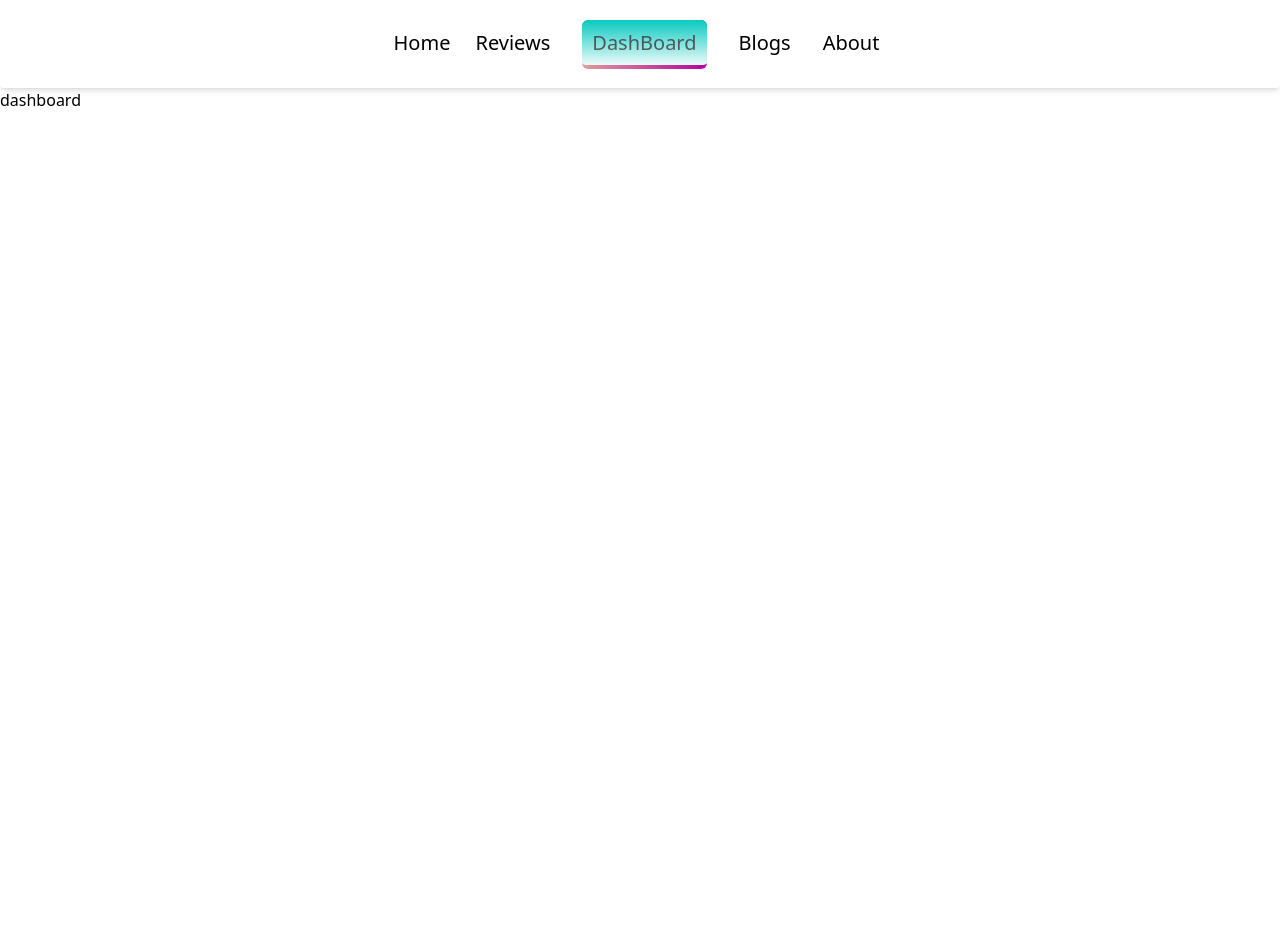
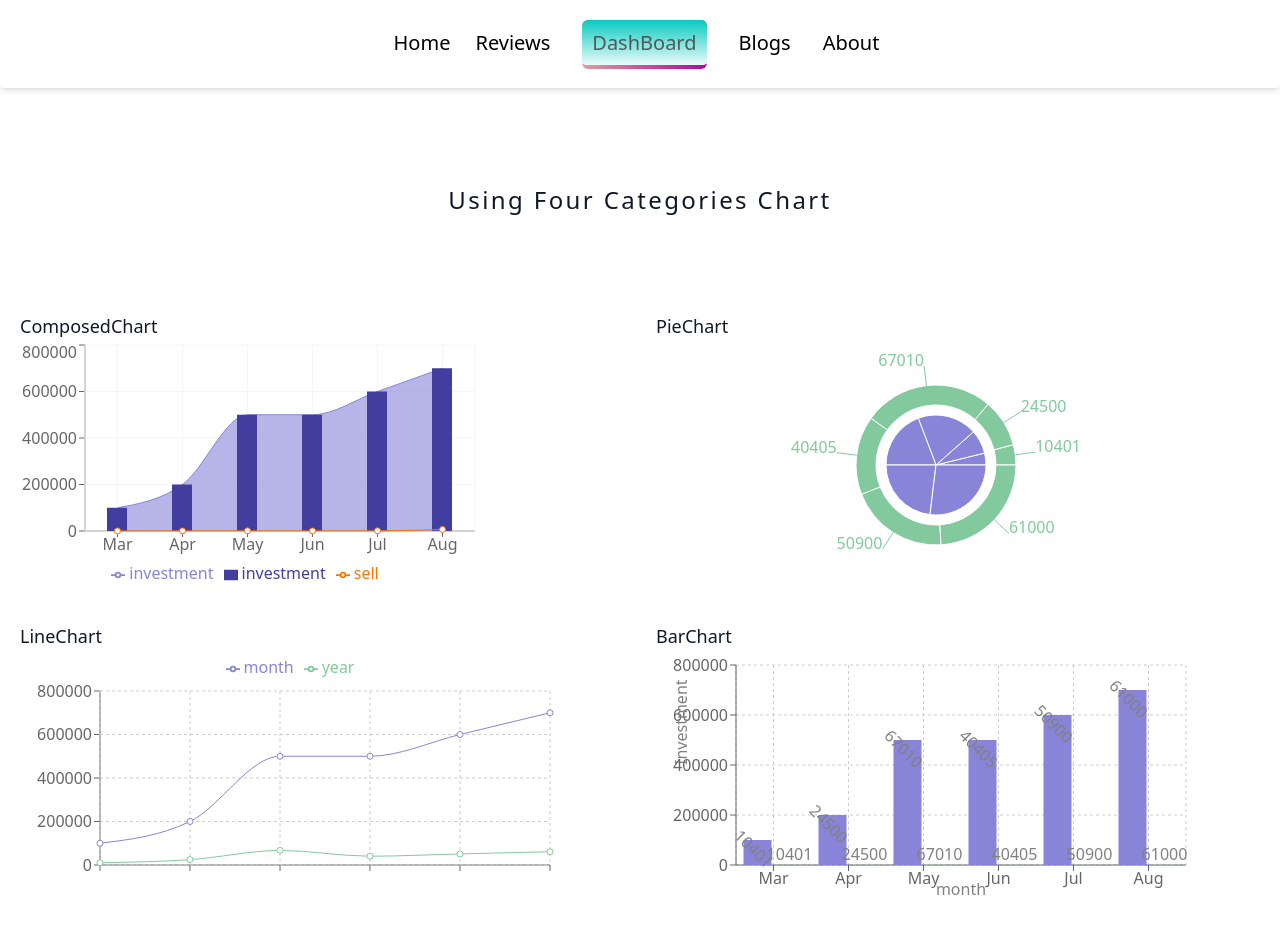
Before and after one commit to Hamed-Hasan/assignment-nine-react-router, a React (Create React App) app: page /dashboard in a window 1280 px wide. Shown: the top 934 px of the page. Before the commit the page ends 800 px from the top, so only its background shows below. Built offline with nearby package versions, Linux system fonts and the light colour scheme.

Commit message:
dashboard added using chart

```diff
--- /dev/null
+++ b/src/component/Chart/FirstChart.js
@@ -0,0 +1,61 @@
+import React from 'react';
+import { Area, Bar, CartesianGrid, ComposedChart, Legend, Line, Tooltip, XAxis, YAxis } from 'recharts';
+
+
+const data = [
+    {
+        "month": "Mar",
+        "investment": 100000,
+        "sell": 241,
+        "revenue": 10401
+    },
+    {
+        "month": "Apr",
+        "investment": 200000,
+        "sell": 423,
+        "revenue": 24500
+    },
+    {
+        "month": "May",
+        "investment": 500000,
+        "sell": 726,
+        "revenue": 67010
+    },
+    {
+        "month": "Jun",
+        "investment": 500000,
+        "sell": 529,
+        "revenue": 40405
+    },
+    {
+        "month": "Jul",
+        "investment": 600000,
+        "sell": 601,
+        "revenue": 50900
+    },
+    {
+        "month": "Aug",
+        "investment": 700000,
+        "sell": 6720,
+        "revenue": 61000
+    }
+]
+
+const FirstChart = () => {
+    return (
+        <div>
+           <ComposedChart width={460} height={250} data={data}>
+  <XAxis dataKey="month" />
+  <YAxis />
+  <Tooltip />
+  <Legend />
+  <CartesianGrid stroke="#f5f5f5" />
+  <Area type="monotone" dataKey="investment" fill="#8884d8" stroke="#8884d8" />
+  <Bar dataKey="investment" barSize={20} fill="#413ea0" />
+  <Line type="monotone" dataKey="sell" stroke="#ff7300" />
+</ComposedChart>
+        </div>
+    );
+};
+
+export default FirstChart;
--- /dev/null
+++ b/src/component/Chart/FourthChart.js
@@ -0,0 +1,68 @@
+import React from 'react';
+import { Bar, BarChart, CartesianGrid, Label, LabelList, Tooltip, XAxis, YAxis } from 'recharts';
+
+const FourthChart = () => {
+    const data = [
+        {
+            "month": "Mar",
+            "investment": 100000,
+            "sell": 241,
+            "revenue": 10401
+        },
+        {
+            "month": "Apr",
+            "investment": 200000,
+            "sell": 423,
+            "revenue": 24500
+        },
+        {
+            "month": "May",
+            "investment": 500000,
+            "sell": 726,
+            "revenue": 67010
+        },
+        {
+            "month": "Jun",
+            "investment": 500000,
+            "sell": 529,
+            "revenue": 40405
+        },
+        {
+            "month": "Jul",
+            "investment": 600000,
+            "sell": 601,
+            "revenue": 50900
+        },
+        {
+            "month": "Aug",
+            "investment": 700000,
+            "sell": 670,
+            "revenue": 61000
+        }
+    ]
+    return (
+        <div>
+           <BarChart
+  width={560}
+  height={250}
+  data={data}
+  margin={{ top: 15, right: 30, left: 20, bottom: 5 }}
+>
+  <CartesianGrid strokeDasharray="3 3" />
+  <XAxis dataKey="month">
+    <Label value="month" offset={0} position="insideBottom" />
+  </XAxis>
+  <Tooltip />
+  <YAxis label={{ value: 'Investment', angle: -90, position: 'insideLeft', textAnchor: 'middle' }} />
+  <Bar dataKey="investment" fill="#8884d8">
+    <LabelList dataKey="revenue" position="insideTop" angle="45"  />
+  </Bar>
+  <Bar dataKey="sell" fill="#82ca9d">
+    <LabelList dataKey="revenue" position="top" />
+  </Bar>
+</BarChart>
+        </div>
+    );
+};
+
+export default FourthChart;
--- /dev/null
+++ b/src/component/Chart/SecondChart.js
@@ -0,0 +1,56 @@
+import React from 'react';
+import { Pie, PieChart } from 'recharts';
+
+const SecondChart = () => {
+
+    const data = [
+        {
+            "month": "Mar",
+            "investment": 100000,
+            "sell": 241,
+            "revenue": 10401
+        },
+        {
+            "month": "Apr",
+            "investment": 200000,
+            "sell": 423,
+            "revenue": 24500
+        },
+        {
+            "month": "May",
+            "investment": 500000,
+            "sell": 726,
+            "revenue": 67010
+        },
+        {
+            "month": "Jun",
+            "investment": 500000,
+            "sell": 529,
+            "revenue": 40405
+        },
+        {
+            "month": "Jul",
+            "investment": 600000,
+            "sell": 601,
+            "revenue": 50900
+        },
+        {
+            "month": "Aug",
+            "investment": 700000,
+            "sell": 670,
+            "revenue": 61000
+        }
+    ]
+
+
+    return (
+        <div>
+           <PieChart width={560} height={250}>
+  <Pie data={data} dataKey="investment" nameKey="month" cx="50%" cy="50%" outerRadius={50} fill="#8884d8" />
+  <Pie data={data} dataKey="revenue" nameKey="month" cx="50%" cy="50%" innerRadius={60} outerRadius={80} fill="#82ca9d" label />
+</PieChart>
+        </div>
+    );
+};
+
+export default SecondChart;
--- /dev/null
+++ b/src/component/Chart/ThirdChart.js
@@ -0,0 +1,61 @@
+import React from 'react';
+import {  CartesianGrid, Legend, Line, LineChart, Tooltip, XAxis, YAxis } from 'recharts';
+
+const ThirdChart = () => {
+
+    const data = [
+        {
+            "month": "Mar",
+            "investment": 100000,
+            "sell": 241,
+            "revenue": 10401
+        },
+        {
+            "month": "Apr",
+            "investment": 200000,
+            "sell": 423,
+            "revenue": 24500
+        },
+        {
+            "month": "May",
+            "investment": 500000,
+            "sell": 726,
+            "revenue": 67010
+        },
+        {
+            "month": "Jun",
+            "investment": 500000,
+            "sell": 529,
+            "revenue": 40405
+        },
+        {
+            "month": "Jul",
+            "investment": 600000,
+            "sell": 601,
+            "revenue": 50900
+        },
+        {
+            "month": "Aug",
+            "investment": 700000,
+            "sell": 670,
+            "revenue": 61000
+        }
+    ]
+    return (
+        <div>
+<LineChart width={560} height={250} data={data}
+  margin={{ top: 5, right: 30, left: 20, bottom: 5 }}>
+  <XAxis dataKey="name" />
+  <YAxis />
+  <CartesianGrid strokeDasharray="3 3" />
+  <Tooltip />
+  <Legend verticalAlign="top" height={36}/>
+  <Line name="month" type="monotone" dataKey="investment" stroke="#8884d8" />
+  <Line name="year" type="monotone" dataKey="revenue" stroke="#82ca9d" />
+
+</LineChart>
+        </div>
+    );
+};
+
+export default ThirdChart;
--- a/src/component/CustomersReviews/CustomersReviews.js
+++ b/src/component/CustomersReviews/CustomersReviews.js
@@ -6,7 +6,6 @@ const CustomersReviews = () => {
     const [products, setProducts] = useProducts();
     const sliceProducts = products;
     const result = sliceProducts.slice(0,3)
-    console.log(result)
     return (
         <div>
             <h1 className='text-center text-5xl font-bold py-10'>Customers Reviews  ({result.length})</h1>
--- a/src/component/DashBord/DashBoard.js
+++ b/src/component/DashBord/DashBoard.js
@@ -1,9 +1,44 @@
 import React from 'react';
+import FirstChart from '../Chart/FirstChart';
+import FourthChart from '../Chart/FourthChart';
+import SecondChart from '../Chart/SecondChart';
+import ThirdChart from '../Chart/ThirdChart';
 import './DashBoard.css'
 const DashBoard = () => {
     return (
         <div>
-            dashboard
+         <section className="text-gray-600 body-font">
+  <div className="container px-5 py-24 mx-auto">
+    <div className="flex flex-col text-center w-full mb-20">
+      <h1 className="text-2xl font-medium title-font mb-4 text-gray-900 tracking-widest">Using Four Categories Chart</h1>
+
+    </div>
+    <div className="flex flex-wrap -m-4">
+      <div className="p-4 lg:w-1/2">
+      <h2 class="title-font font-medium text-lg text-gray-900">ComposedChart</h2>
+
+
+    <FirstChart/>
+
+      </div>
+      <div className="p-4 lg:w-1/2">
+      <h2 class="title-font font-medium text-lg text-gray-900">PieChart</h2>
+   <SecondChart/>
+
+      </div>
+      <div className="p-4 lg:w-1/2">
+      <h2 class="title-font font-medium text-lg text-gray-900">LineChart</h2>
+      <ThirdChart/>
+
+      </div>
+      <div className="p-4 lg:w-1/2">
+      <h2 class="title-font font-medium text-lg text-gray-900">BarChart</h2>
+      <FourthChart/>
+
+      </div>
+    </div>
+  </div>
+</section>
         </div>
     );
 };
--- a/src/component/Reviews/Reviews.js
+++ b/src/component/Reviews/Reviews.js
@@ -8,7 +8,7 @@ const Reviews = () => {
 
     return (
 <div className="container mx-auto">
-    <h2 className='text-center text-3xl font-bold py-14'>What Our Customer Say !!!!</h2>
+    <h2 className='text-center text-3xl font-bold py-14 text-yellow-400'>What Our Customer Say !!!!</h2>
 <div className='grid md:grid-cols-4 gap-10'>
   {
       carts.map(cart => <ReviewProduct
```
